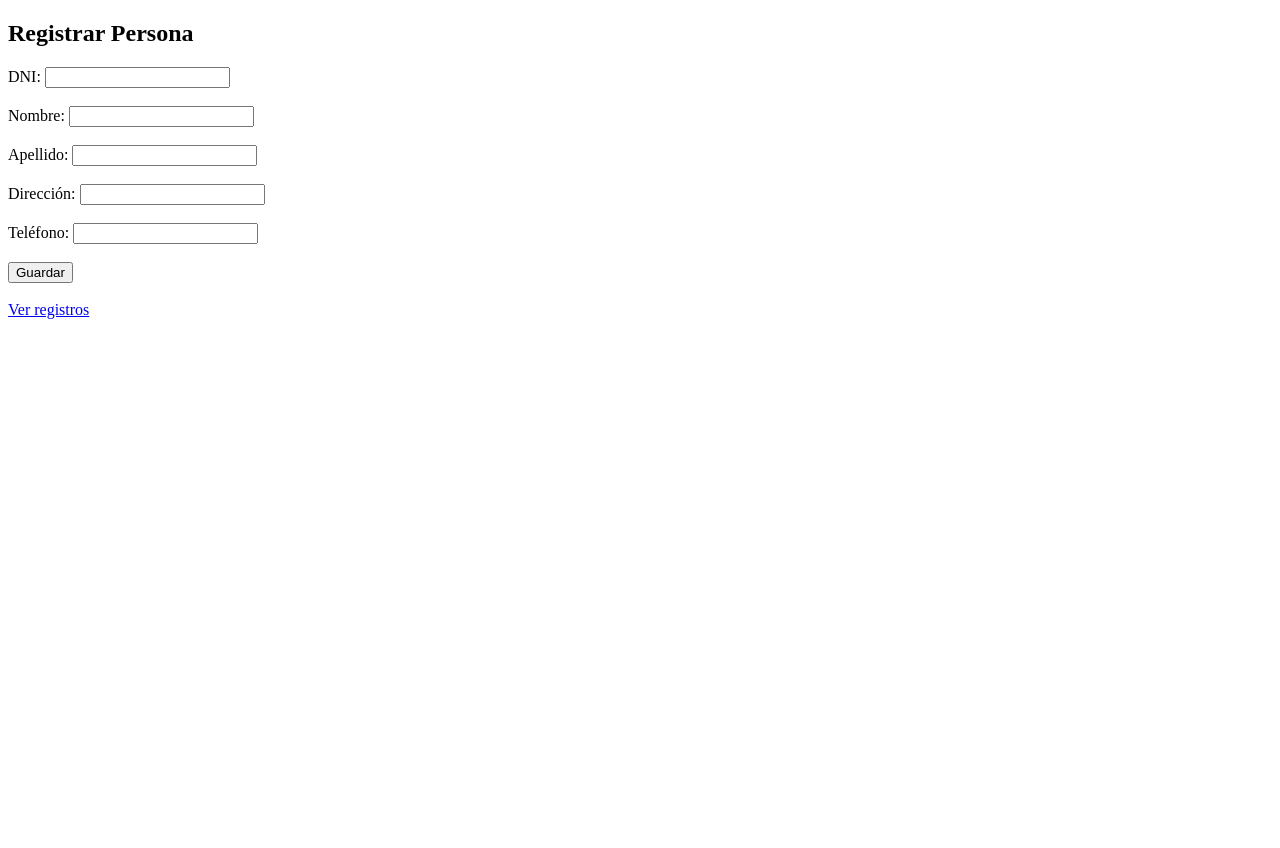
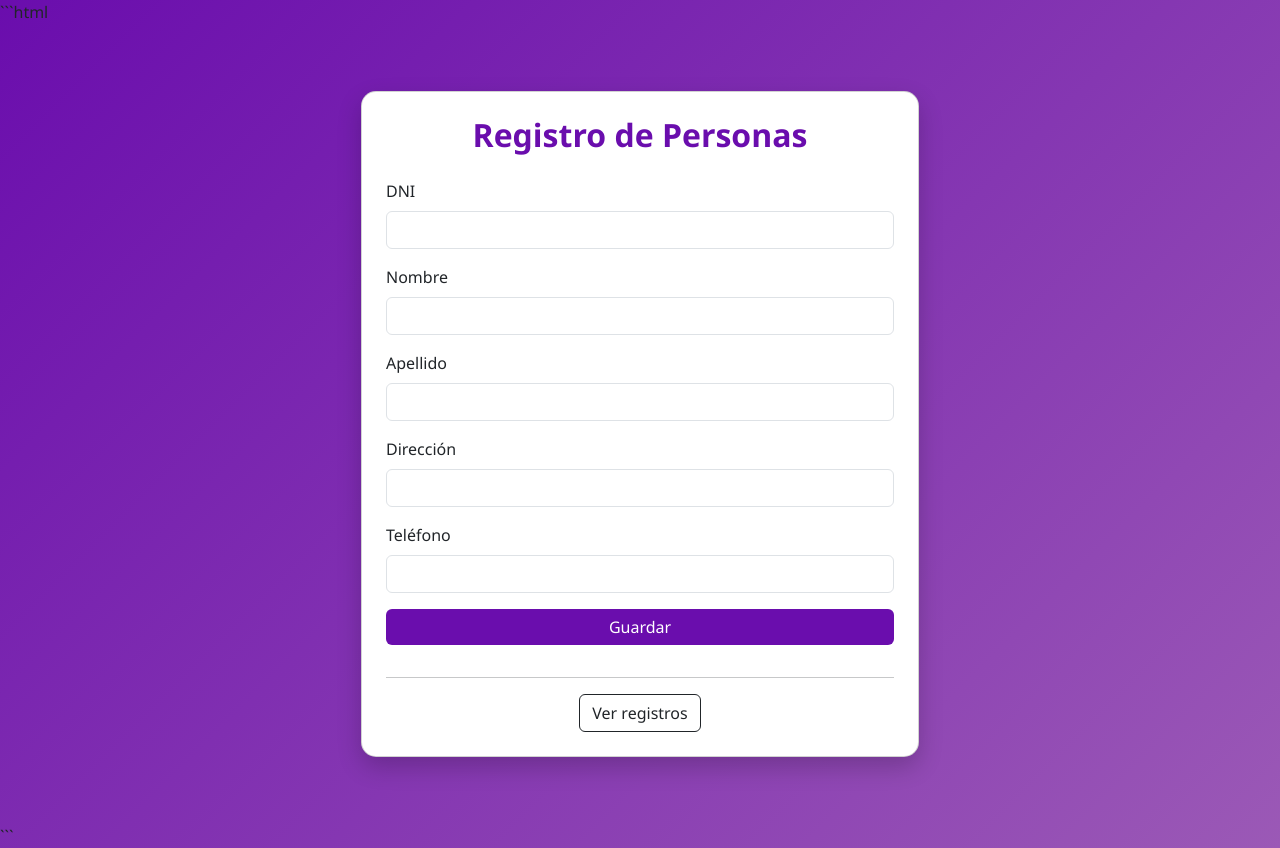
Before and after one commit to JhuniorValle/examen-nubes, a Flask app: page / in a window 1280 px wide. Before the commit the page ends 319 px from the top, so only its background shows below. Run offline with Flask 3, Linux system fonts and the light colour scheme; some libraries are stand-ins or nearby versions.

Commit message:
mejora diseño index

````diff
--- a/templates/index.html
+++ b/templates/index.html
@@ -1,24 +1,89 @@
+```html
 <!DOCTYPE html>
-<html>
+<html lang="es">
 <head>
-    <title>Registro</title>
+    <meta charset="UTF-8">
+    <title>Registro de Personas</title>
+
+    <!-- Bootstrap -->
+    <link href="https://cdn.jsdelivr.net/npm/bootstrap@5.3.0/dist/css/bootstrap.min.css" rel="stylesheet">
+
+    <style>
+        body {
+            background: linear-gradient(135deg, #6a0dad, #9b59b6);
+            font-family: 'Segoe UI';
+        }
+
+        .card {
+            border-radius: 15px;
+            box-shadow: 0px 10px 25px rgba(0,0,0,0.2);
+        }
+
+        .title {
+            font-weight: bold;
+            color: #6a0dad;
+        }
+
+        .btn-custom {
+            background-color: #6a0dad;
+            color: white;
+            border: none;
+        }
+
+        .btn-custom:hover {
+            background-color: #4b0082;
+        }
+    </style>
 </head>
 <body>
 
-<h2>Registrar Persona</h2>
+<div class="container d-flex justify-content-center align-items-center vh-100">
+    <div class="card p-4 col-md-6">
 
-<form action="/guardar" method="POST">
-    DNI: <input type="text" name="dni"><br><br>
-    Nombre: <input type="text" name="nombre"><br><br>
-    Apellido: <input type="text" name="apellido"><br><br>
-    Dirección: <input type="text" name="direccion"><br><br>
-    Teléfono: <input type="text" name="telefono"><br><br>
+        <h2 class="text-center title mb-4">Registro de Personas</h2>
 
-    <button type="submit">Guardar</button>
-</form>
+        <form action="/guardar" method="POST">
 
-<br>
-<a href="/administrar">Ver registros</a>
+            <div class="mb-3">
+                <label class="form-label">DNI</label>
+                <input type="text" name="dni" class="form-control" required>
+            </div>
+
+            <div class="mb-3">
+                <label class="form-label">Nombre</label>
+                <input type="text" name="nombre" class="form-control" required>
+            </div>
+
+            <div class="mb-3">
+                <label class="form-label">Apellido</label>
+                <input type="text" name="apellido" class="form-control" required>
+            </div>
+
+            <div class="mb-3">
+                <label class="form-label">Dirección</label>
+                <input type="text" name="direccion" class="form-control">
+            </div>
+
+            <div class="mb-3">
+                <label class="form-label">Teléfono</label>
+                <input type="text" name="telefono" class="form-control">
+            </div>
+
+            <div class="d-grid">
+                <button type="submit" class="btn btn-custom">Guardar</button>
+            </div>
+
+        </form>
+
+        <hr>
+
+        <div class="text-center">
+            <a href="/administrar" class="btn btn-outline-dark">Ver registros</a>
+        </div>
+
+    </div>
+</div>
 
 </body>
 </html>
+```
````
